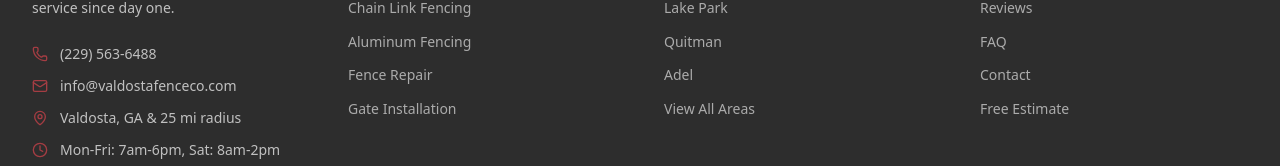
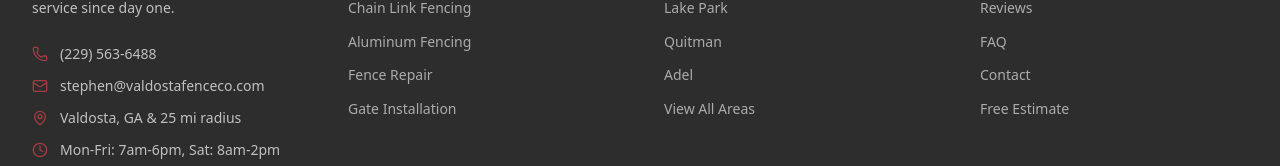
Before and after one commit to stephennewman/valdostafenceco, a Next.js app: page /contact in a window 1280 px wide. Shown: the part 1692-1858 px from the top of the page. Built offline with nearby package versions, Linux system fonts and the light colour scheme.

Commit message:
Replace info@ email with stephen@ across site

```diff
--- a/app/api/contact/route.ts
+++ b/app/api/contact/route.ts
@@ -26,7 +26,7 @@ export async function POST(request: Request) {
 
     const { data, error } = await resend.emails.send({
       from: "Valdosta Fence Co. <onboarding@resend.dev>",
-      to: [process.env.LEADS_EMAIL || "info@valdostafenceco.com"],
+      to: [process.env.LEADS_EMAIL || "stephen@valdostafenceco.com"],
       replyTo: email || undefined,
       subject: `New Contact Form: ${name}`,
       html: `
--- a/app/components/Footer.tsx
+++ b/app/components/Footer.tsx
@@ -61,11 +61,11 @@ export default function Footer() {
                 iconClassName="w-4 h-4 text-[var(--red-light)]"
               />
               <a
-                href="mailto:info@valdostafenceco.com"
+                href="mailto:stephen@valdostafenceco.com"
                 className="flex items-center gap-3 text-white/70 hover:text-white transition-colors text-sm"
               >
                 <Mail className="w-4 h-4 text-[var(--red-light)]" />
-                info@valdostafenceco.com
+                stephen@valdostafenceco.com
               </a>
               <div className="flex items-center gap-3 text-white/70 text-sm">
                 <MapPin className="w-4 h-4 text-[var(--red-light)]" />
--- a/app/components/LocalBusinessSchema.tsx
+++ b/app/components/LocalBusinessSchema.tsx
@@ -8,7 +8,7 @@ export default function LocalBusinessSchema() {
       "Local, family-owned fence company serving Valdosta, GA and surrounding areas within 25 miles. Professional installation of wood, vinyl, chain link, and aluminum fencing.",
     url: "https://valdostafenceco.com",
     telephone: "+1-229-563-6488",
-    email: "info@valdostafenceco.com",
+    email: "stephen@valdostafenceco.com",
     priceRange: "$$",
     currenciesAccepted: "USD",
     paymentAccepted: "Cash, Credit Card, Check",
--- a/app/components/MobileNav.tsx
+++ b/app/components/MobileNav.tsx
@@ -125,11 +125,11 @@ export default function MobileNav({
               iconClassName="w-5 h-5 text-[var(--red)]"
             />
             <a
-              href="mailto:info@valdostafenceco.com"
+              href="mailto:stephen@valdostafenceco.com"
               className="flex items-center gap-3 text-[var(--charcoal)] hover:text-[var(--red)] transition-colors"
             >
               <Mail className="w-5 h-5 text-[var(--red)]" />
-              <span>info@valdostafenceco.com</span>
+              <span>stephen@valdostafenceco.com</span>
             </a>
 
             <CTAButton href="/free-estimate" variant="primary" fullWidth>
--- a/app/contact/page.tsx
+++ b/app/contact/page.tsx
@@ -24,8 +24,8 @@ const contactInfo = [
   {
     icon: Mail,
     title: "Email",
-    value: "info@valdostafenceco.com",
-    href: "mailto:info@valdostafenceco.com",
+    value: "stephen@valdostafenceco.com",
+    href: "mailto:stephen@valdostafenceco.com",
     description: "We respond within 24 hours",
   },
   {
```
Also changed, not shown: 1 other file (tests, documents, lock files or other folders).
